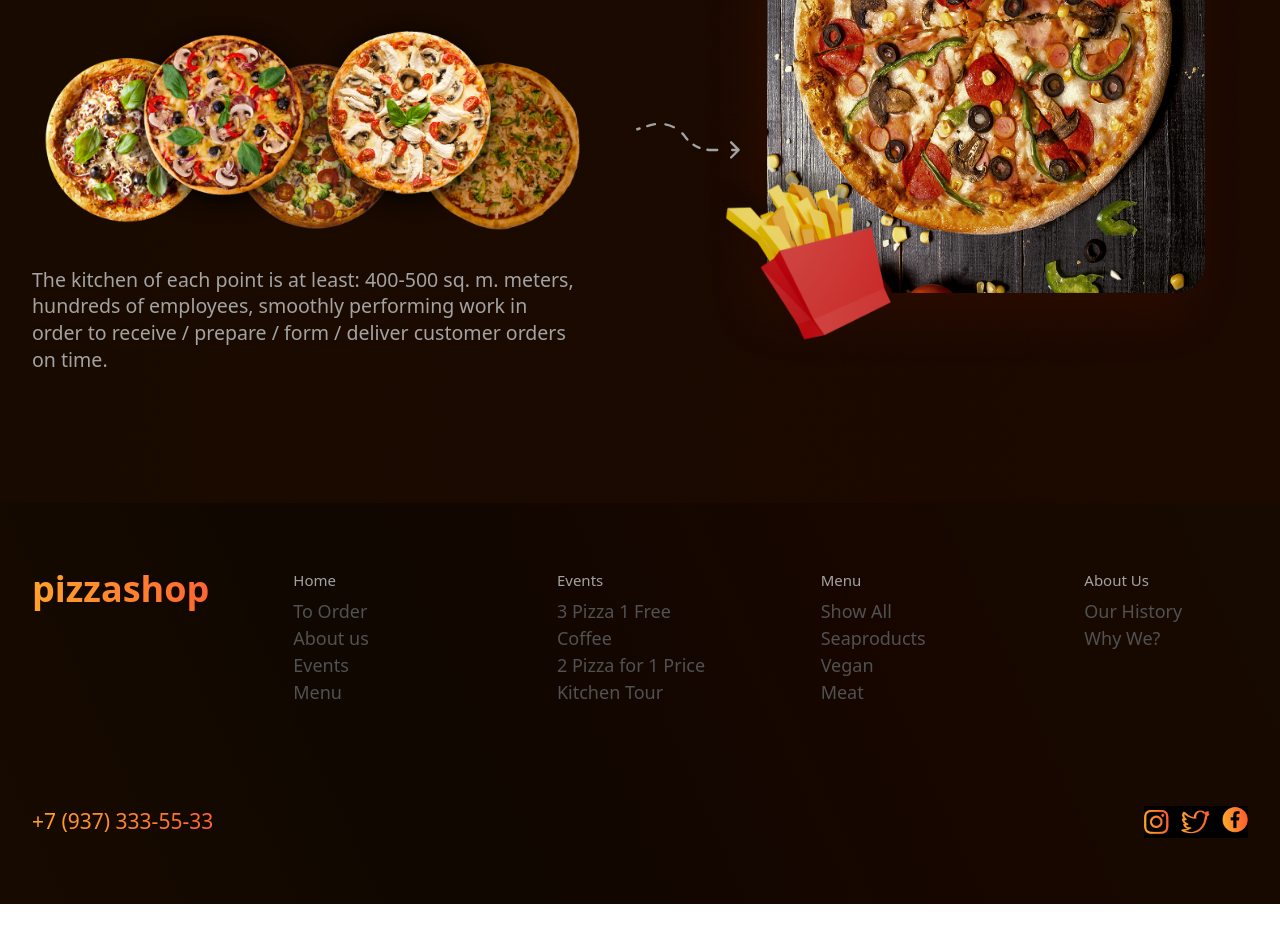
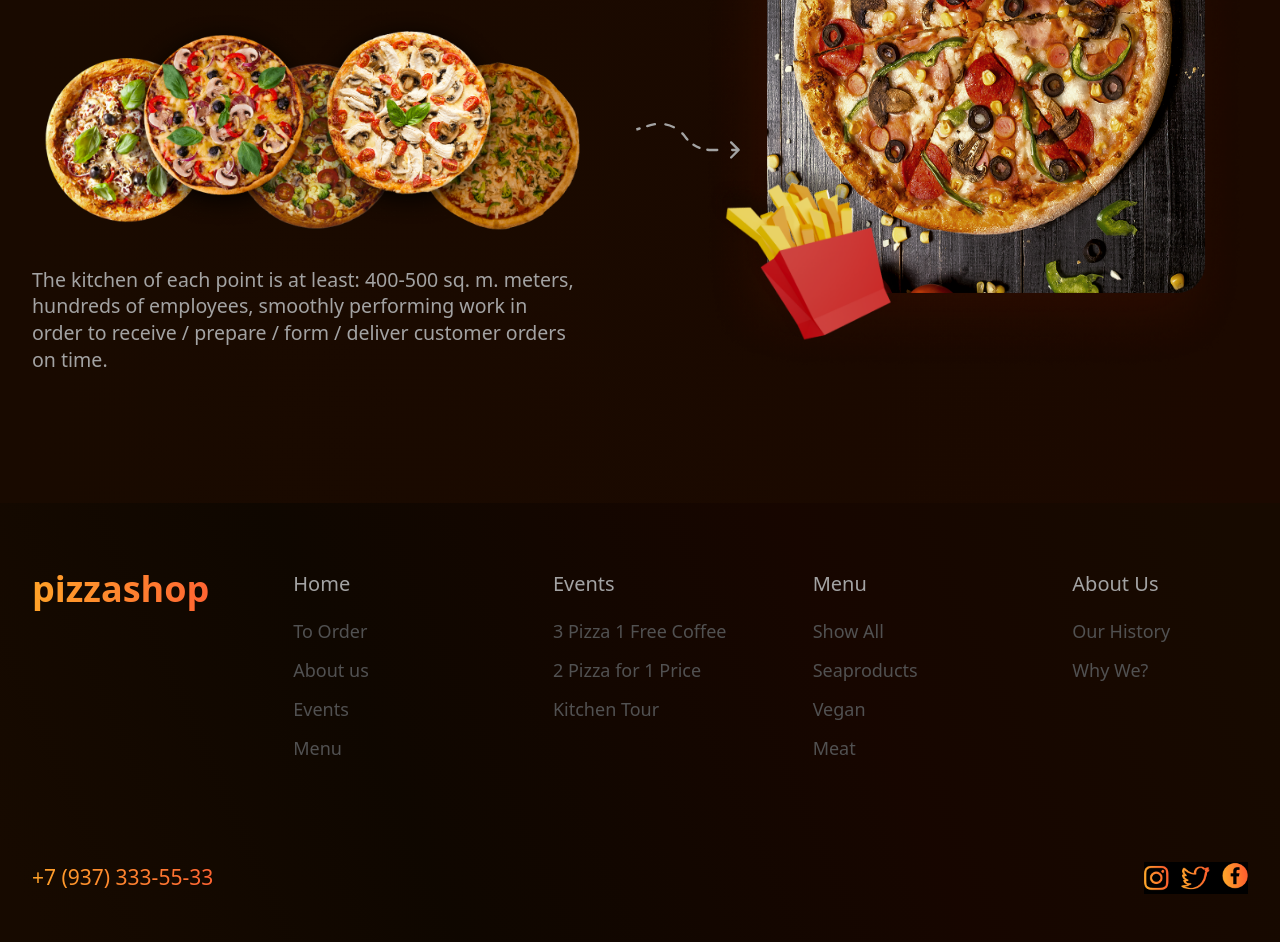
Before and after one commit to bunyodzaripov/Pizza-shop, a website: page index.html in a window 1280 px wide. Shown: the part 4055-4997 px from the top of the page. Before the commit the page ends 4959 px from the top, so only its background shows below. Drawn offline with Linux system fonts and the light colour scheme.

Commit message:
fixed footer section

```diff
--- a/index.html
+++ b/index.html
@@ -1,5 +1,5 @@
 <!doctype html>
-<html lang="en">
+<html class="scroll-smooth!" lang="en">
   <head>
     <meta charset="UTF-8" />
     <meta name="viewport" content="width=device-width, initial-scale=1.0" />
@@ -992,12 +992,15 @@
           >
             <a href="#">pizzashop</a>
           </div>
+
           <!-- Footer navigation -->
-          <div class="grid grid-cols-2 gap-5 lg:grid-cols-4 lg:gap-25">
-            <div class="flex flex-col text-white gap-1.5">
-              <a href="#" class="text-[15px] text-[#A3A3A3]">Home</a>
+          <div class="grid grid-cols-2 gap-7.25 lg:grid-cols-4 lg:gap-21">
+            <div class="flex flex-col text-white gap-3.75 lg:gap-4.75">
+              <a href="#" class="text-[15px] text-[#A3A3A3] lg:text-[20px]"
+                >Home</a
+              >
               <div
-                class="flex flex-col text-[14px] text-[#515151] lg:text-[18px]"
+                class="flex flex-col text-[14px] gap-2.25 text-[#515151] lg:text-[18px] lg:gap-3"
               >
                 <a href="#">To Order</a>
                 <a href="#">About us</a>
@@ -1005,20 +1008,24 @@
                 <a href="#">Menu</a>
               </div>
             </div>
-            <div class="flex flex-col text-white gap-1.5">
-              <a href="#" class="text-[15px] text-[#A3A3A3]">Events</a>
+            <div class="flex flex-col text-white gap-3.75 lg:pr-10 lg:gap-4.75">
+              <a href="#" class="text-[15px] text-[#A3A3A3] lg:text-[20px]"
+                >Events</a
+              >
               <div
-                class="flex flex-col text-[14px] text-[#515151] lg:text-[18px]"
+                class="flex whitespace-nowrap flex-col text-[14px] gap-2.25 text-[#515151] lg:text-[18px] lg:gap-3"
               >
                 <a href="#">3 Pizza 1 Free Coffee</a>
                 <a href="#">2 Pizza for 1 Price</a>
                 <a href="#">Kitchen Tour</a>
               </div>
             </div>
-            <div class="flex flex-col text-white gap-1.5">
-              <a href="#" class="text-[15px] text-[#A3A3A3]">Menu</a>
+            <div class="flex flex-col text-white gap-3.75 lg:gap-4.75">
+              <a href="#" class="text-[15px] text-[#A3A3A3] lg:text-[20px]"
+                >Menu</a
+              >
               <div
-                class="flex flex-col text-[14px] text-[#515151] lg:text-[18px]"
+                class="flex flex-col text-[14px] gap-2.25 text-[#515151] lg:text-[18px] lg:gap-3"
               >
                 <a href="#">Show All</a>
                 <a href="#">Seaproducts</a>
@@ -1026,10 +1033,14 @@
                 <a href="#">Meat</a>
               </div>
             </div>
-            <div class="flex flex-col text-white gap-1.5">
-              <a href="#" class="text-[15px] text-[#A3A3A3]">About Us</a>
+            <div class="flex flex-col text-white gap-3.75 lg:gap-4.75">
+              <a
+                href="#"
+                class="text-[15px] gap-2.25 text-[#A3A3A3] lg:text-[20px]"
+                >About Us</a
+              >
               <div
-                class="flex flex-col text-[14px] text-[#515151] lg:text-[18px]"
+                class="flex flex-col text-[14px] gap-2.25 text-[#515151] lg:text-[18px] lg:gap-3"
               >
                 <a href="#">Our History</a>
                 <a href="#">Why We?</a>
@@ -1037,6 +1048,7 @@
             </div>
           </div>
         </div>
+
         <!-- footer socials  -->
         <div class="flex justify-between mt-20 lg:mt-25">
           <p
--- a/src/input.css
+++ b/src/input.css
@@ -28,6 +28,15 @@
   }
   .bg-pizza-bg7 {
     background-image: url("../assets/images/pizza-bg7.png");
+  }
+  .bg-footer {
+    background: linear-gradient(
+      245.71deg,
+      #170a00 4.96%,
+      #170600 33.7%,
+      #0f0700 68.41%,
+      #170a00 96.42%
+    );
   }
 }
 
@@ -106,13 +115,3 @@
     height: 23px;
   }
 }
-
-.bg-footer {
-  background: linear-gradient(
-    245.71deg,
-    #170a00 4.96%,
-    #170600 33.7%,
-    #0f0700 68.41%,
-    #170a00 96.42%
-  );
-}
```
Also changed, not shown: src/output.css.
